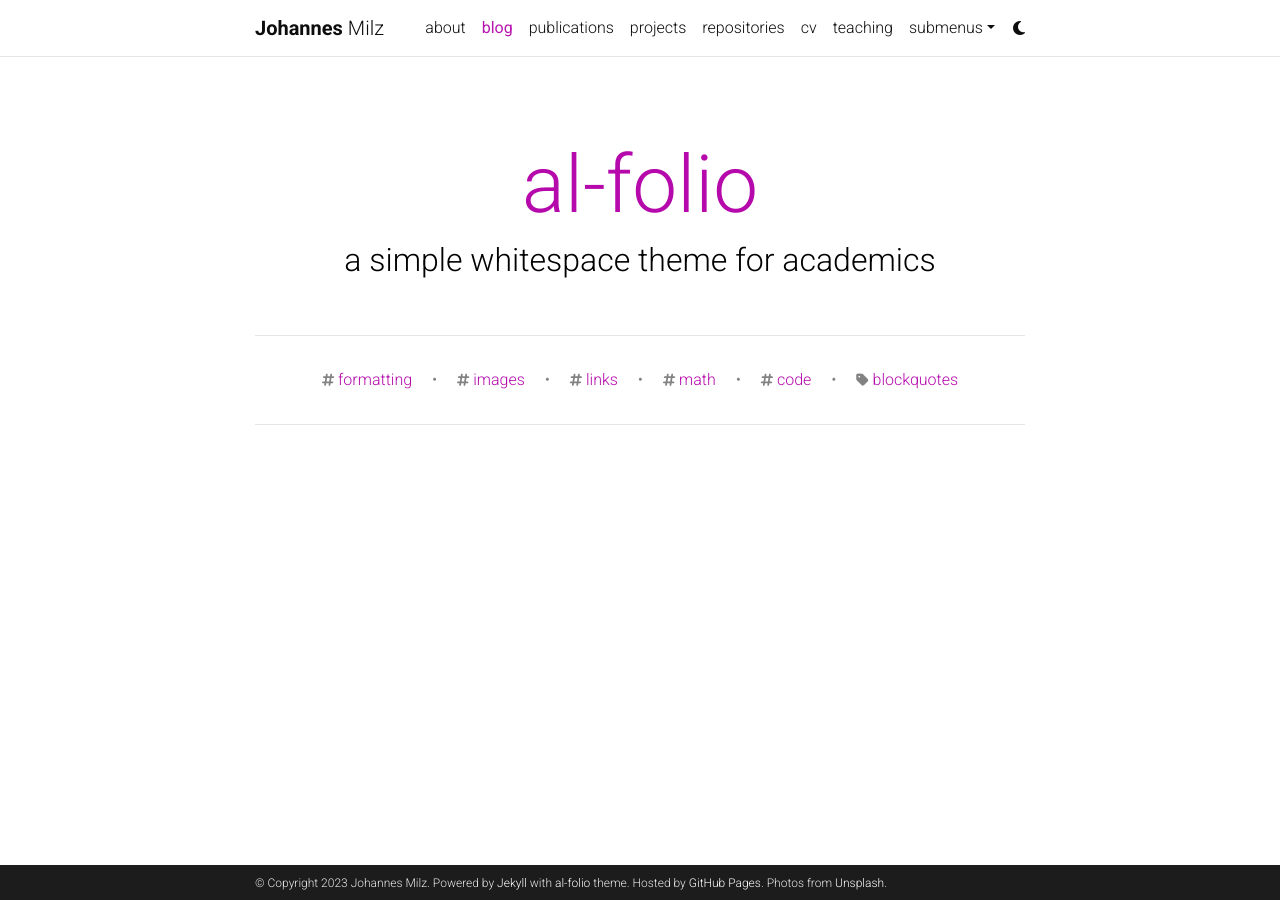
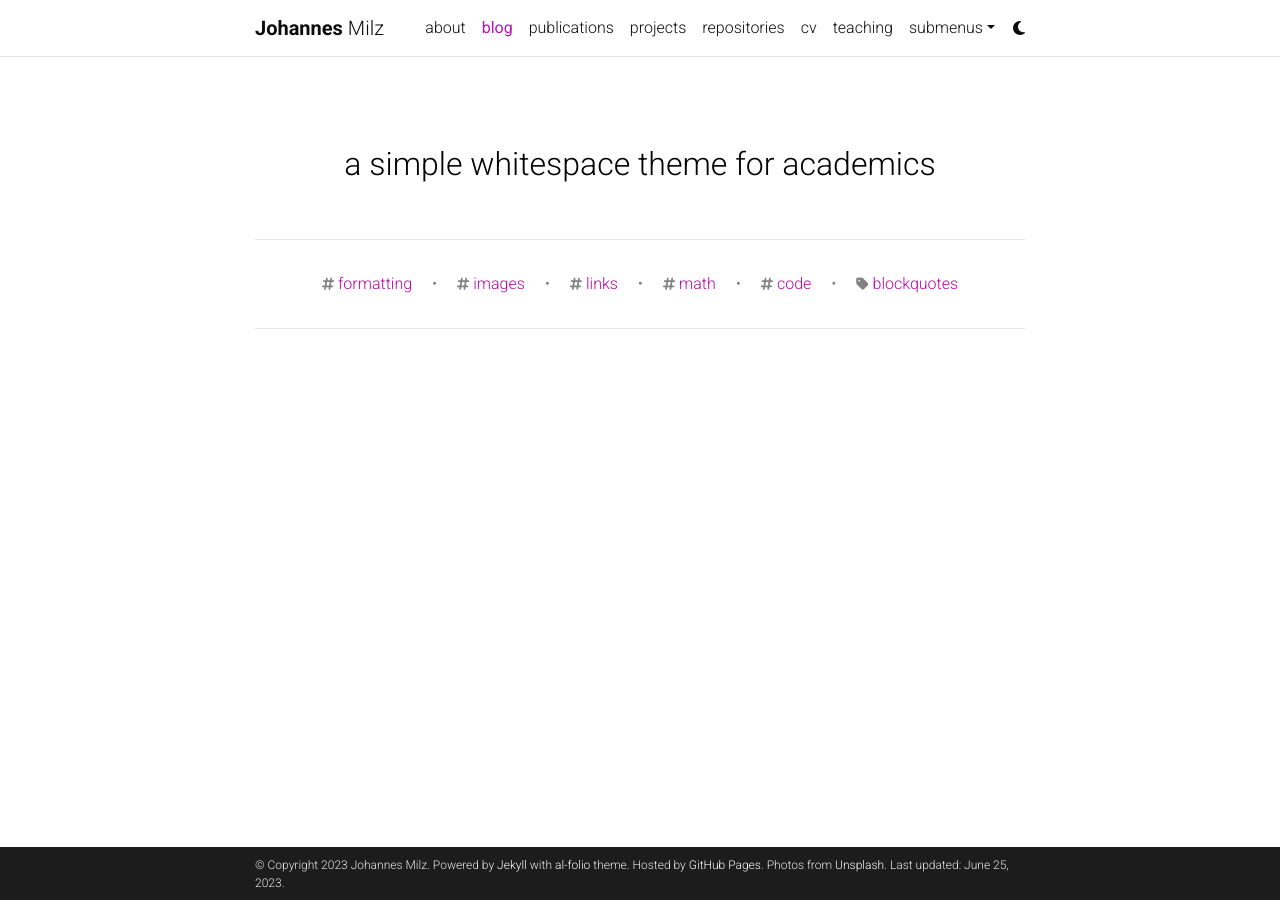
Before and after one commit to milzj/milzj.github.io, a Jekyll site: the page built from blog/index.html, in a window 1280 px wide. Built offline with Jekyll 4.4.1, drawn with Linux system fonts in a browser that asks for light colours; comment, search, counter and statistics services are not loaded; a style sheet for code colours, icons or effects is not loaded; some of the changed lines change nothing that is shown.

Commit message:
Update _config.yml

```diff
--- a/_config.yml
+++ b/_config.yml
@@ -20,7 +20,7 @@
 
 url: https://milzj.github.io # the base hostname & protocol for your site
 baseurl: # the subpath of your site, e.g. /blog/
-last_updated: false # set to true if you want to display last updated in the footer
+last_updated: true # set to true if you want to display last updated in the footer
 impressum_path:  # set to path to include impressum link in the footer, use the same path as permalink in a page, helps to conform with EU GDPR
 
 # -----------------------------------------------------------------------------
@@ -71,16 +71,16 @@
 # Social integration
 # -----------------------------------------------------------------------------
 
-github_username: # your GitHub user name
+github_username: milzj # your GitHub user name
 gitlab_username: # your GitLab user name
 twitter_username: # your Twitter handle
 mastodon_username: # your mastodon instance+username in the format instance.tld/@username
 linkedin_username: # your LinkedIn user name
 telegram_username: # your Telegram user name
-scholar_userid: # your Google Scholar ID
+scholar_userid: NKrwIH8AAAAJ # your Google Scholar ID
 semanticscholar_id: # your Semantic Scholar ID
 whatsapp_number: # your WhatsApp number (full phone number in international format. Omit any zeroes, brackets, or dashes when adding the phone number in international format.)
-orcid_id: # your ORCID ID
+orcid_id: 0000-0003-3601-3340 # your ORCID ID
 medium_username: # your Medium username
 quora_username: # your Quora username
 publons_id: # your ID on Publons
@@ -122,7 +122,7 @@
 # Blog
 # -----------------------------------------------------------------------------
 
-blog_name: al-folio # blog_name will be displayed in your blog page
+blog_name:  # blog_name will be displayed in your blog page
 blog_nav_title: blog # your blog must have a title for it to be displayed in the nav bar
 blog_description: a simple whitespace theme for academics
 permalink: /blog/:year/:title/
```
